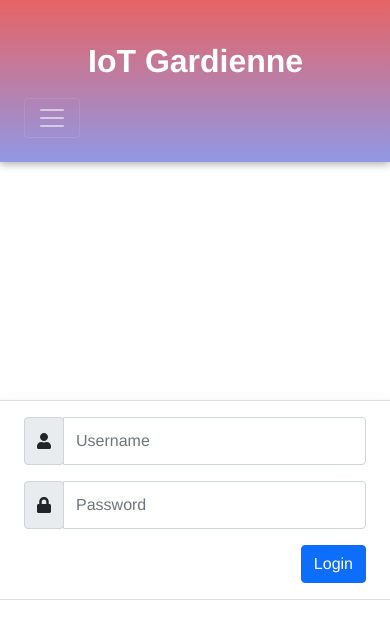
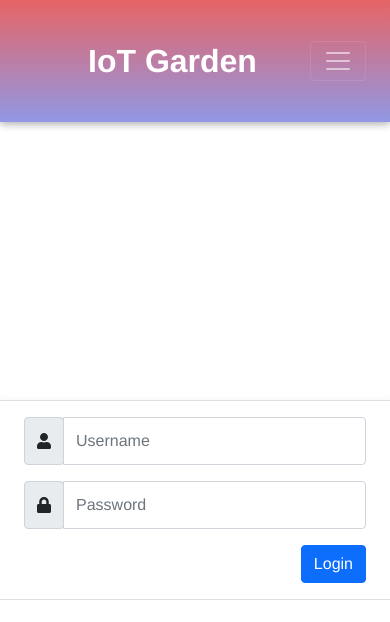
Before and after one commit to YellowChu/iot-monitoring, a Vue app in the folder frontend/: page /login in a window 390 px wide. Shown: the top 622 px of the page. Built offline with nearby package versions, Linux system fonts and the light colour scheme; what vue3-mq would draw is missing.

Commit message:
better small screen support

```diff
--- a/frontend/src/components/room_sensor/room_sensor_data.vue
+++ b/frontend/src/components/room_sensor/room_sensor_data.vue
@@ -1,5 +1,5 @@
 <template>
-<div class="container-fluid">
+<div class="container-fluid" :class="{ 'size-control-xs' : mq.xs, 'size-control-sm' : mq.sm }">
     <div class="row mt-5 mb-5 d-flex justify-content-center align-items-center">
         <h2 class="fw-bold justify-content-center" style="color: #074879;">Gathered data</h2>
     </div>
@@ -109,6 +109,14 @@
 </template>
 
 <style scoped>
+.size-control-xs {
+    width: 375px !important;
+}
+
+.size-control-sm {
+    width: 500px !important;
+}
+
 .home-sensor-data {
     margin-top: 1rem;
 }
@@ -135,6 +143,7 @@ th     { background:#eee; }
 import moment from "moment";
 
 import { inject } from "vue";
+import { useMq } from "vue3-mq";
 
 import line_chart from "@/components/data_presentation/line_chart.vue";
 import room_sensor_configure_data from "@/components/room_sensor/room_sensor_configure_data.vue";
@@ -150,6 +159,7 @@ const props = defineProps({
 })
 
 const update_room_sensor = inject("update_room_sensor");
+const mq = useMq();
 
 
 // websocket listen
--- a/frontend/src/components/ui/main_navbar.vue
+++ b/frontend/src/components/ui/main_navbar.vue
@@ -1,7 +1,7 @@
 <template>
 <nav class="navbar fixed-top navbar-expand-lg navbar-dark p-4">
     <div class="navbar-brand ps-5">
-        <router-link :to="{ name: 'homepage_view' }" class="nav-link fw-bold text-white" style="font-size: 32px">IoT Gardienne</router-link>
+        <router-link :to="{ name: 'homepage_view' }" class="nav-link fw-bold text-white" style="font-size: 32px">IoT Garden</router-link>
     </div>
 
     <button class="navbar-toggler" type="button" data-bs-toggle="offcanvas" data-bs-target="#offcanvasExample" aria-controls="offcanvasExample">
@@ -35,7 +35,7 @@
     <teleport to="body">
         <div class="offcanvas offcanvas-start" tabindex="-1" id="offcanvasExample" aria-labelledby="offcanvasExampleLabel">
             <div class="offcanvas-header">
-                <a class="nav-link fw-bold text-white" data-bs-dismiss="offcanvas" style="cursor: pointer; font-size: 32px" @click="side_nav_redirect('homepage_view')">IoT Gardienne</a>
+                <a class="nav-link fw-bold text-white" data-bs-dismiss="offcanvas" style="cursor: pointer; font-size: 32px" @click="side_nav_redirect('homepage_view')">IoT Garden</a>
                 <button type="button" class="btn-close text-reset" data-bs-dismiss="offcanvas" aria-label="Close"></button>
             </div>
             <div class="offcanvas-body">
--- a/frontend/src/views/car_tracker_view.vue
+++ b/frontend/src/views/car_tracker_view.vue
@@ -48,11 +48,11 @@
                 </div>
             </div>
 
-            <teleport to="body">
+            <!-- <teleport to="body">
                 <wave_footer
                     :bool_trigger="Object.keys(list_data.displayed_device).length == 0"
                 ></wave_footer>
-            </teleport>
+            </teleport> -->
         </div>
 
         <div v-if="Object.keys(list_data.displayed_device).length != 0">
--- a/frontend/src/views/mailbox_notifier_view.vue
+++ b/frontend/src/views/mailbox_notifier_view.vue
@@ -48,11 +48,11 @@
                 </div>
             </div>
 
-            <teleport to="body">
+            <!-- <teleport to="body">
                 <wave_footer
                     :bool_trigger="Object.keys(list_data.displayed_device).length == 0"
                 ></wave_footer>
-            </teleport>
+            </teleport> -->
         </div>
 
         <div v-if="Object.keys(list_data.displayed_device).length != 0">
--- a/frontend/src/views/room_sensor_view.vue
+++ b/frontend/src/views/room_sensor_view.vue
@@ -46,11 +46,11 @@
                 </div>
             </div>
 
-            <teleport to="body">
+            <!-- <teleport to="body">
                 <wave_footer
                     :bool_trigger="Object.keys(data.displayed_device).length == 0"
                 ></wave_footer>
-            </teleport>
+            </teleport> -->
         </div>
         <div v-if="Object.keys(data.displayed_device).length != 0">
             <div class="card-group d-flex justify-content-center align-items-center pt-3 pb-3">
```
